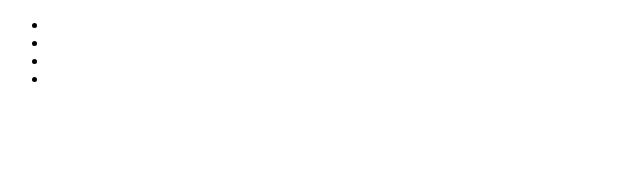
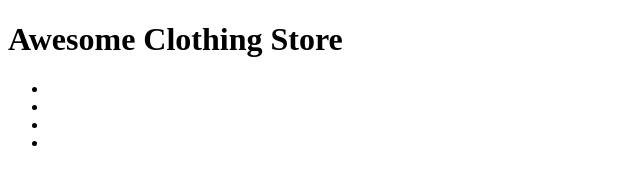
Before and after one commit to estelle-l-archive/clothing-store, a plain HTML site: page index.html in a window 1280 px wide. Shown: the whole page, without its empty margins (0-640 px from the left). Drawn offline with Linux system fonts and the light colour scheme.

Commit message:
Add brand name in header

```diff
--- a/index.html
+++ b/index.html
@@ -14,7 +14,7 @@
   <header>
     <div id="header-1">
       <div id="header-logo"></div>
-      <div id="header-brand-name"></div>
+      <div id="header-brand-name"><h1>Awesome Clothing Store</h1></div>
 
     </div>
     <div id="header-2">
```
